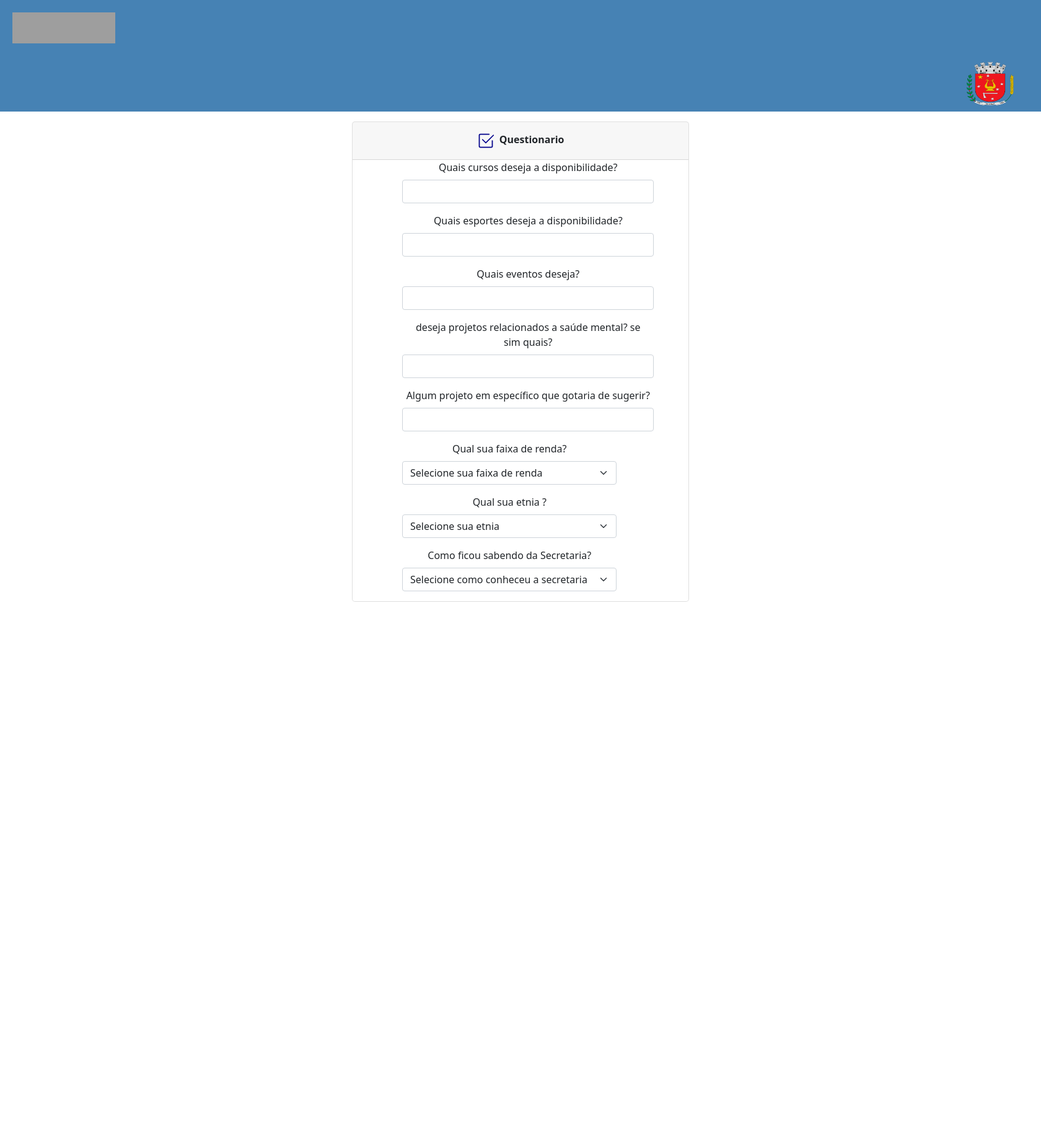
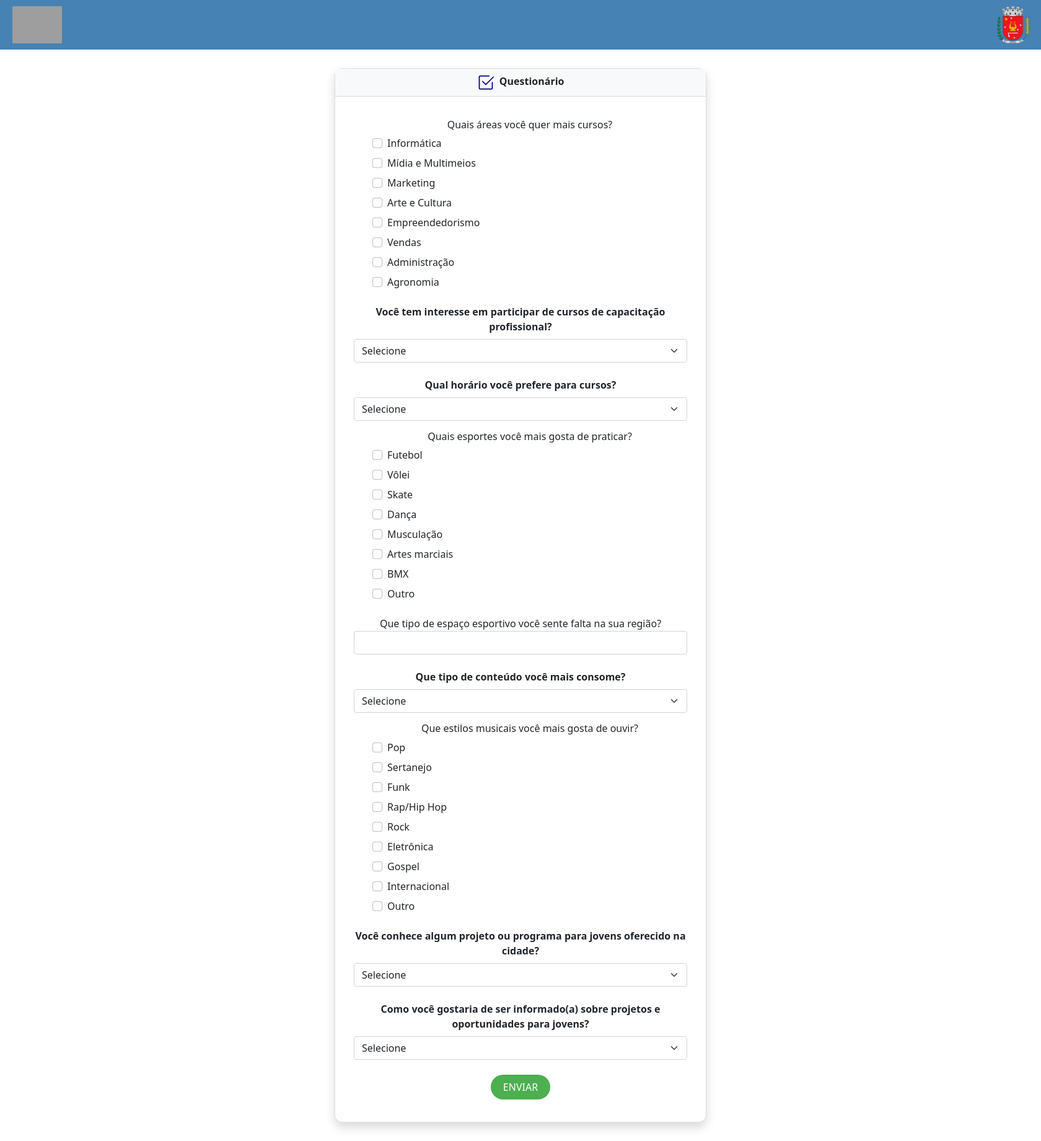
Before and after one commit to DanteAlighieri01/trabalho-29-10-2025, a PHP site: page /questionario.php in a window 1680 px wide. Shown: the whole page at 62% size. Before the commit the page ends 971 px from the top, so only its background shows below. Run offline with PHP 8.4, Linux system fonts and the light colour scheme; data that the repository does not hold is empty; grey boxes are pictures that could not be loaded.

Commit message:
Add files via upload

```diff
--- a/questionario.php
+++ b/questionario.php
@@ -2,111 +2,204 @@
 <html lang="pt-br">
 <head>
   <meta charset="utf-8">
-        <title>SEJUC/CONECTA JOVEM</title>
-        <link href="https://cdn.jsdelivr.net/npm/bootstrap@5.0.2/dist/css/bootstrap.min.css" rel="stylesheet" integrity="sha384-EVSTQN3/azprG1Anm3QDgpJLIm9Nao0Yz1ztcQTwFspd3yD65VohhpuuCOmLASjC" crossorigin="anonymous">
-        <script src="https://cdn.jsdelivr.net/npm/bootstrap@5.0.2/dist/js/bootstrap.bundle.min.js" integrity="sha384-MrcW6ZMFYlzcLA8Nl+NtUVF0sA7MsXsP1UyJoMp4YLEuNSfAP+JcXn/tWtIaxVXM" crossorigin="anonymous"></script>
-    </head>
+  <title>SEJUC / CONECTA JOVEM</title>
+  <link href="https://cdn.jsdelivr.net/npm/bootstrap@5.0.2/dist/css/bootstrap.min.css" rel="stylesheet">
+  <script src="https://cdn.jsdelivr.net/npm/bootstrap@5.0.2/dist/js/bootstrap.bundle.min.js"></script>
   <style>
     .verde {
-        background-color:#4682B4;
-        color: white
+      background-color: #4682B4;
+      color: white;
+      padding: 10px 20px;
+      display: flex;
+      justify-content: space-between;
+      align-items: center;
+    }
 
+    .verde img {
+      height: 60px;
+      object-fit: contain;
     }
-    .bandeira {
-        text-align: center
+
+    .card {
+      max-width: 600px;
+      margin: 30px auto;
+      border-radius: 12px;
     }
-    h2 { font-family: Arial Black, sans-serif; margin-left: 20px;}
-    .one {
-      margin-left:80px;
-      text-align: center;
+
+    form {
+      padding: 20px 30px;
+    }
+
+    .form-label {
+      font-weight: 600;
+    }
+
+    button {
+      background-color: #4CAF50;
+      color: white;
+      padding: 8px 20px;
+      border: none;
+      border-radius: 25px;
+      font-size: 16px;
+      cursor: pointer;
+    }
+
+    button:hover {
+      background-color: #45a049;
+    }
+
+    .form-check {
+      margin-top: 8px;
+      margin-bottom: 8px;
+    }
+
+    .checks {
+      margin-left: 30px;
     }
   </style>
+</head>
+
 <body>
-    <div class="verde row justify-content row-cols-1 row-cols-md-3 mb-3 text">
-        <img src="imagens\link_gov.png" style = "margin: 20px;width: 190px; height: 50px"/>
-        <img src="imagens\brasao_mga.png" style = "margin-right: 20px;margin-bottom: 10px;margin-left: 1560px;margin-top: 10px;width: 100px; height: 70px"/>
+  <div class="verde">
+    <img src="imagens/link_gov.png" alt="Logo Governo">
+    <img src="imagens/brasao_mga.png" alt="Brasão">
   </div>
-    <div class=" row justify-content-center row-cols-1 row-cols-md-3 mb-3 text-center">
-        <div class="col">
-            <div class="cinza card mb-4 rounded-3 shadow-sw">
-                <div class="card-header py-3">
+
+  <div class="card shadow">
+    <div class="card-header text-center bg-light">
       <svg xmlns="http://www.w3.org/2000/svg" width="28" height="28" fill="#00008B" class="bi bi-check2-square" viewBox="0 0 16 16">
         <path d="M3 14.5A1.5 1.5 0 0 1 1.5 13V3A1.5 1.5 0 0 1 3 1.5h8a.5.5 0 0 1 0 1H3a.5.5 0 0 0-.5.5v10a.5.5 0 0 0 .5.5h10a.5.5 0 0 0 .5-.5V8a.5.5 0 0 1 1 0v5a1.5 1.5 0 0 1-1.5 1.5z"/>
         <path d="m8.354 10.354 7-7a.5.5 0 0 0-.708-.708L8 9.293 5.354 6.646a.5.5 0 1 0-.708.708l3 3a.5.5 0 0 0 .708 0"/>
-                    </svg>&nbsp;&nbsp;<b>Questionario</b></svg>
+      </svg>&nbsp;&nbsp;<b>Questionário</b>
     </div>
-                            <div class="one mb-3 justify-content-center col-md-9">
-                                <label for="quantidade" class="form-label">Quais cursos deseja a disponibilidade?</label>
-                                <input type="text" id="quantidade" class="form-control" min="1">
+
+    <form id="formInteresses" onsubmit="enviarDados(event)">
+      <div class="checks">
+        <h6 class="text-center mt-3">Quais áreas você quer mais cursos?</h6>
+
+        <div class="form-check"><input class="form-check-input" type="checkbox" name="interesses[]" value="Informática"> <label class="form-check-label">Informática</label></div>
+        <div class="form-check"><input class="form-check-input" type="checkbox" name="interesses[]" value="Mídia e Multimeios"> <label class="form-check-label">Mídia e Multimeios</label></div>
+        <div class="form-check"><input class="form-check-input" type="checkbox" name="interesses[]" value="Marketing"> <label class="form-check-label">Marketing</label></div>
+        <div class="form-check"><input class="form-check-input" type="checkbox" name="interesses[]" value="Arte e Cultura"> <label class="form-check-label">Arte e Cultura</label></div>
+        <div class="form-check"><input class="form-check-input" type="checkbox" name="interesses[]" value="Empreendedorismo"> <label class="form-check-label">Empreendedorismo</label></div>
+        <div class="form-check"><input class="form-check-input" type="checkbox" name="interesses[]" value="Vendas"> <label class="form-check-label">Vendas</label></div>
+        <div class="form-check"><input class="form-check-input" type="checkbox" name="interesses[]" value="Administração"> <label class="form-check-label">Administração</label></div>
+        <div class="form-check"><input class="form-check-input" type="checkbox" name="interesses[]" value="Agronomia"> <label class="form-check-label">Agronomia</label></div>
       </div>
-                                <div class="one mb-3 justify-content-center col-md-9">
-                                    <label for="quantidade" class="form-label">Quais esportes deseja a disponibilidade?</label>
-                                    <input type="text" id="quantidade" class="form-control" min="1">
-                                </div>
-                                    <div class="one mb-3 justify-content-center col-md-9">
-                                        <label for="quantidade" class="form-label">Quais eventos deseja?</label>
-                                        <input type="text" id="quantidade" class="form-control" min="1">
-                                    </div>
-                                        <div class="one row mb-3 justify-content-center row col-md-9">
-                                            <label for="quantidade" class="form-label">deseja projetos relacionados a saúde mental?
-                                                                               se sim quais?
-                                            </label>
-                                            <input type="text" id="quantidade" class="form-control" min="1">
-                                        </div>
-                                        <div class="one mb-3 justify-content-center col-md-9">
-                            <label for="quantidade" class="form-label">Algum projeto em específico que gotaria de sugerir? </label>
-                            <input type="text" id="quantidade" class="form-control" min="1">
-                    </div>
-                                            <div class="one justify-content-center mb-3">
-                                            <div class="col-md-9">
-                                                <label for="cliente" class="form-label">Qual sua faixa de renda?</label>
-                                                <select id="cliente" name="id_cliente" class="form-select" required>
-                                                <option value="">Selecione sua faixa de renda</option>
-                                                <option value="">1 salário mínimo </option>
-                                                <option value="">2 salários mínimos</option>
-                                                <option value="">3 salários mínimos</option>
-                                                <option value="">4 salários mínimos ou mais</option>
-                                                <?php foreach ($clientes as $cliente): ?>
-                                                    <option value="<?php echo $cliente['id']; ?>"><?php echo htmlspecialchars($cliente['nome']); ?></option>
-                                                <?php endforeach; ?>
+      <div class="mt-4 text-center">
+        <label for="cursos" class="form-label">Você tem interesse em participar de cursos de capacitação profissional?</label>
+        <select name="cursos" id="cursos" class="form-select">
+          <option value="">Selecione</option>
+          <option value="sim">Sim</option>
+          <option value="nao">Não</option>
         </select>
       </div>
+      <div class="mt-4 text-center">
+        <label for="cursos" class="form-label">Qual horário você prefere para cursos?</label>
+        <select name="cursos" id="cursos" class="form-select">
+          <option value="">Selecione</option>
+          <option value="manha">Manhã</option>
+          <option value="noite">Noite</option>
+          <option value="tarde">Tarde</option>
+        </select>
+      </div>
+      <div class="checks">
+        <h6 class="text-center mt-3">Quais esportes você mais gosta de praticar?</h6>
+        <div class="form-check"><input class="form-check-input" type="checkbox" name="interesses[]" value="futebol"><label class="form-check-label">Futebol</label></div>
+        <div class="form-check"><input class="form-check-input" type="checkbox" name="interesses[]" value="volei"><label class="form-check-label">Vôlei</label></div>
+        <div class="form-check"><input class="form-check-input" type="checkbox" name="interesses[]" value="skate"><label class="form-check-label">Skate</label></div>
+        <div class="form-check"><input class="form-check-input" type="checkbox" name="interesses[]" value="dança"><label class="form-check-label">Dança</label></div>
+        <div class="form-check"><input class="form-check-input" type="checkbox" name="interesses[]" value="musculacao"><label class="form-check-label">Musculação</label></div>
+        <div class="form-check"><input class="form-check-input" type="checkbox" name="interesses[]" value="arte/cultura"><label class="form-check-label">Artes marciais</label></div>
+        <div class="form-check"><input class="form-check-input" type="checkbox" name="interesses[]" value="bmx"><label class="form-check-label">BMX</label></div>
+        <div class="form-check"><input class="form-check-input" type="checkbox" name="interesses[]" value="outro"><label class="form-check-label">Outro</label></div>
+      </div>
+      <div class="mt-4 text-center">
+        <label>Que tipo de espaço esportivo você sente falta na sua região?</label>
+        <input type="text" class="form-control" name="nome" required>
+      </div>
+      <div class="mt-4 text-center">
+        <label for="cursos" class="form-label">Que tipo de conteúdo você mais consome?</label>
+        <select name="cursos" id="cursos" class="form-select">
+          <option value="">Selecione</option>
+          <option value="filmes">Filmes</option>
+          <option value="series">Séries</option>
+          <option value="jogos">Jogos</option>
+          <option value="redes sociais">Redes Sociais</option>
+          <option value="outros">Outros</option>
+        </select>
+      </div>
+      <div class="checks">
+        <h6 class="text-center mt-3">Que estilos musicais você mais gosta de ouvir?</h6>
+        <div class="form-check"><input class="form-check-input" type="checkbox" name="interesses[]" value="pop"><label class="form-check-label">Pop</label></div>
+        <div class="form-check"><input class="form-check-input" type="checkbox" name="interesses[]" value="sertanejo"><label class="form-check-label">Sertanejo</label></div>
+        <div class="form-check"><input class="form-check-input" type="checkbox" name="interesses[]" value="funk"><label class="form-check-label">Funk</label></div>
+        <div class="form-check"><input class="form-check-input" type="checkbox" name="interesses[]" value="hiphop"><label class="form-check-label">Rap/Hip Hop</label></div>
+        <div class="form-check"><input class="form-check-input" type="checkbox" name="interesses[]" value="rock"><label class="form-check-label">Rock</label></div>
+        <div class="form-check"><input class="form-check-input" type="checkbox" name="interesses[]" value="eletromica"><label class="form-check-label">Eletrônica</label></div>
+        <div class="form-check"><input class="form-check-input" type="checkbox" name="interesses[]" value="gospel"><label class="form-check-label">Gospel</label></div>
+        <div class="form-check"><input class="form-check-input" type="checkbox" name="interesses[]" value="internacional"><label class="form-check-label">Internacional</label></div>
+        <div class="form-check"><input class="form-check-input" type="checkbox" name="interesses[]" value="outro"><label class="form-check-label">Outro</label></div>
+      </div>
+      <div class="text-center mt-4 mb-3">
+      <div class="mt-4 text-center">
+       <label for="conheceProjeto" class="form-label">Você conhece algum projeto ou programa para jovens oferecido na cidade?</label>
+        <select name="conheceProjeto" id="conheceProjeto" class="form-select" required>
+        <option value="">Selecione</option>
+        <option value="sim">Sim</option>
+        <option value="nao">Não</option>
+      </select>
+      </div>
+      <div class="mt-4 text-center">
+        <label for="meioInformacao" class="form-label">Como você gostaria de ser informado(a) sobre projetos e oportunidades para jovens?</label>
+        <select name="meioInformacao" id="meioInformacao" class="form-select" required>
+          <option value="">Selecione</option>
+          <option value="redes sociais">Redes sociais</option>
+          <option value="escola">Escola</option>
+          <option value="email">E-mail</option>
+          <option value="whatsapp">WhatsApp/Telegram</option>
+          <option value="outros">Outros</option>
+        </select>
+      </div>
+      <br>
+        <button type="submit">ENVIAR</button>
       </div>
 
-                                                <div class="one justify-content-center mb-3">
-                                                <div class="col-md-9">
-                                                    <label for="cliente" class="form-label">Qual sua etnia ?</label>
-                                                    <select id="cliente" name="id_cliente" class="form-select" required>
-                                                    <option value="">Selecione sua etnia</option>
-                                                    <option value="">Branco </option>
-                                                    <option value="">Pardo </option>
-                                                    <option value=""> Negro</option>
-                                                    <option value=""> Amarelo</option>
-                                                    <option value="">Outra </option>
-                                                    <option value="">Prefiro não responder</option>
-                                                    <?php foreach ($clientes as $cliente): ?>
-                                                        <option value="<?php echo $cliente['id']; ?>"><?php echo htmlspecialchars($cliente['nome']); ?></option>
-                                                    <?php endforeach; ?>
-                                                    </select>
+      <p id="mensagem" class="text-center"></p>
+    </form>
   </div>
-                                                </div>
-                    <div class="one justify-content-center mb-3">
-                    <div class="col-md-9">
-                        <label for="cliente" class="form-label">Como ficou sabendo da Secretaria?</label>
-                        <select id="cliente" name="id_cliente" class="form-select" required>
-                        <option value="">Selecione como conheceu a secretaria</option>
-                        <option value="">Redes sociais</option>
-                        <option value="">Amigos/familiares</option>
-                        <option value="">  Escola</option>
-                        <option value="">Panfleto/outdoor</option>
-                        <option value="">Outros</option>
-                        <?php foreach ($clientes as $cliente): ?>
-                        <option value="<?php echo $cliente['id']; ?>"><?php echo htmlspecialchars($cliente['nome']); ?></option>
-                        <?php endforeach; ?>
-                        </select>
-                    </div>
-                    </div>
-                </div>
-            </div>
-        </div>
-    </div>
+
+  <script>
+    function enviarDados(e) {
+      e.preventDefault(); // impede o formulário de recarregar a página
+
+      const checkboxes = document.querySelectorAll('input[name="interesses[]"]:checked');
+      const interessesSelecionados = Array.from(checkboxes).map(cb => cb.value);
+      const cursoSelecionado = document.getElementById('cursos').value;
+
+      if (interessesSelecionados.length === 0) {
+        document.getElementById('mensagem').textContent = "⚠️ Selecione pelo menos uma área!";
+        return;
+      }
+
+      const dados = new FormData();
+      dados.append('interesses', JSON.stringify(interessesSelecionados));
+      dados.append('curso', cursoSelecionado);
+
+      fetch('salvar.php', {
+        method: 'POST',
+        body: dados
+      })
+      .then(response => response.text())
+      .then(retorno => {
+        document.getElementById('mensagem').textContent = retorno;
+        document.getElementById('formInteresses').reset(); // limpa o formulário
+      })
+      .catch(error => {
+        document.getElementById('mensagem').textContent = "❌ Erro ao enviar dados.";
+        console.error(error);
+      });
+    }
+  </script>
+</body>
+</html>
```
Also changed, not shown: salvar_quest.php (+60 -28 lines). Lines whose indentation alone changed are shown as unchanged.
